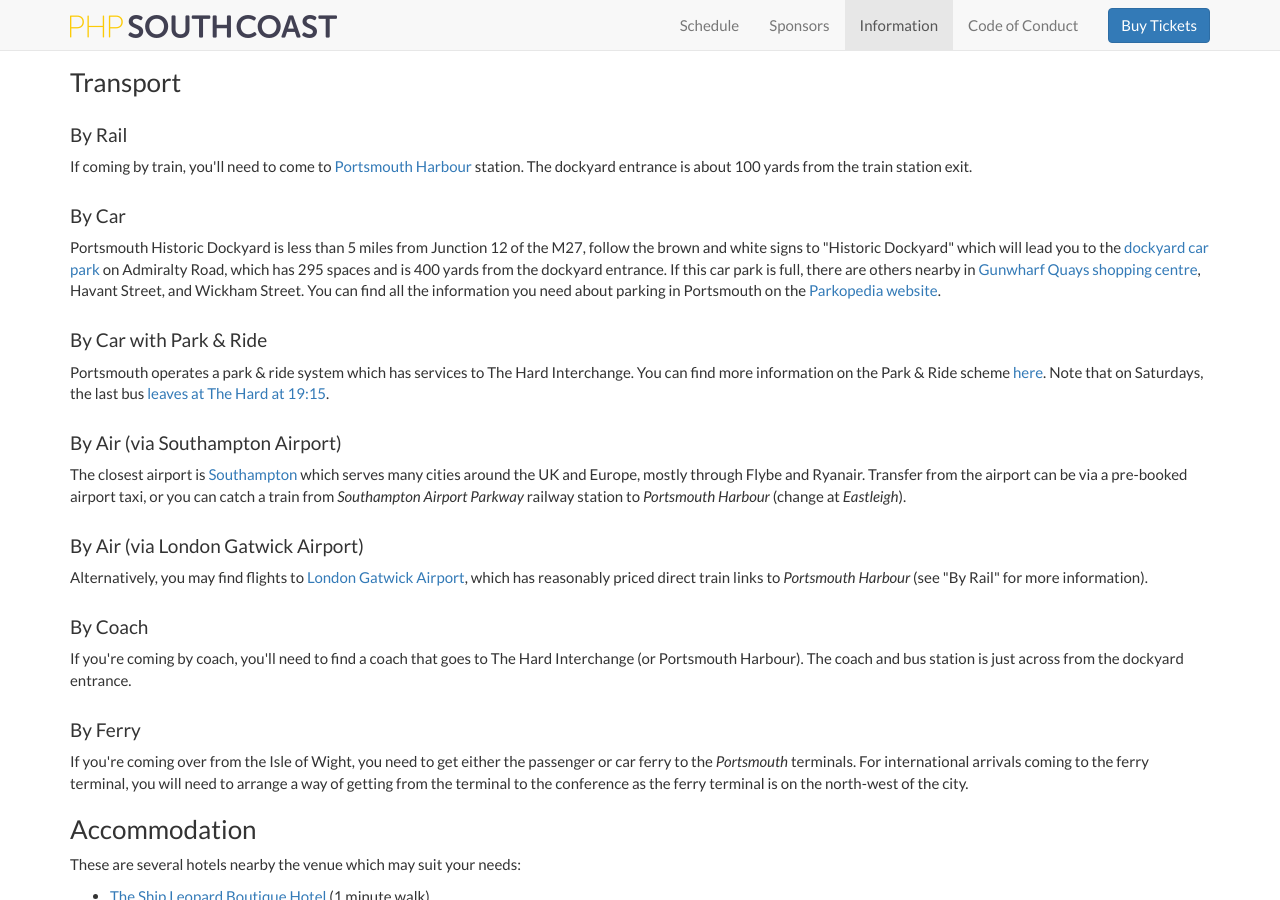
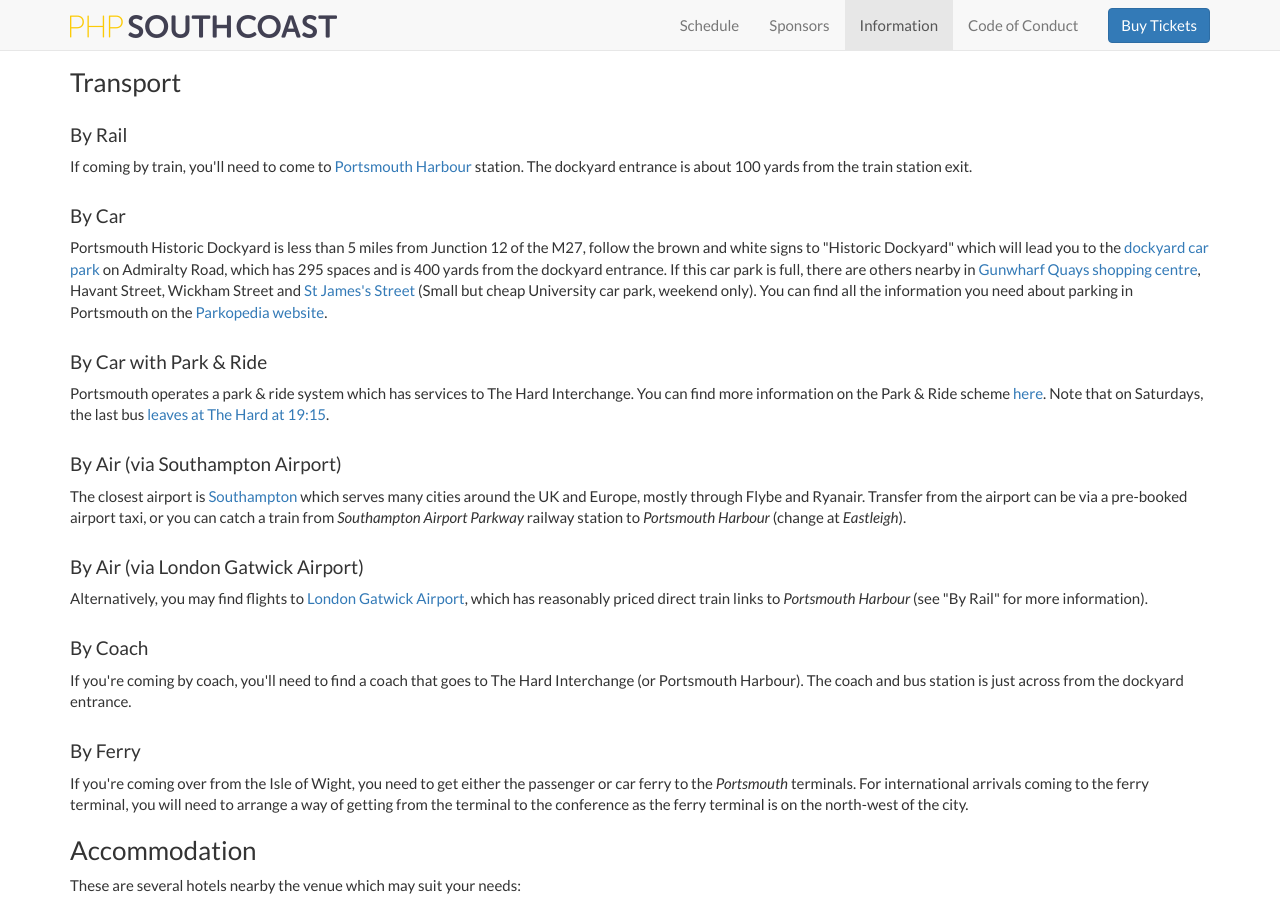
Before and after one commit to phphants/php-south-coast-2016, a Jekyll site: the page built from information.html, in a window 1280 px wide and 900 px high, scrolled down 991 px. Built offline with Jekyll 4.4.1, drawn with Linux system fonts in a browser that asks for light colours.

Commit message:
Add uni car park

```diff
--- a/information.html
+++ b/information.html
@@ -71,7 +71,10 @@
                 Admiralty Road, which has 295 spaces and is 400 yards from the dockyard entrance. If this car
                 park is full, there are others nearby in
                 <a href="http://www.gunwharf-quays.com/getting-here">Gunwharf Quays shopping centre</a>,
-                Havant Street, and Wickham Street.
+                Havant Street, Wickham Street and <a href="
+                https://www.google.co.uk/maps/place/Portland+Bldg,+Portsmouth+PO1+3AH/@50.7986332,-1.0993563,94m/data=!3m1!1e3!4m2!3m1!1s0x48745d82aecefbc7:0x899ec13c3e964d40">
+                St James's Street
+            </a> (Small but cheap University car park, weekend only).
                 You can find all the information you need about parking in Portsmouth on the <a
                     href="http://en.parkopedia.co.uk/parking/portsmouth/">Parkopedia website</a>.
             </p>
```
